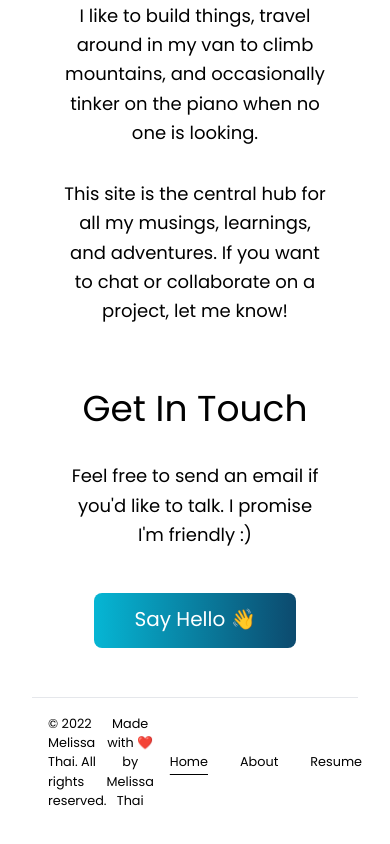
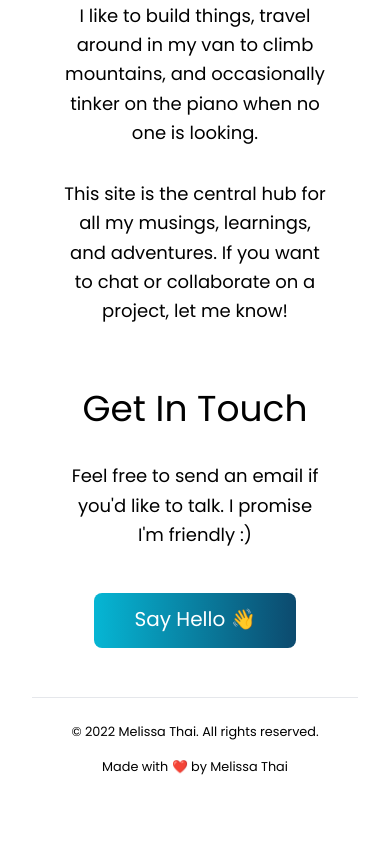
Before and after one commit to melissapthai/melissapthai.com, a Next.js app: page / in a window 390 px wide. Shown: the part 687-1531 px from the top of the page. Built offline with nearby package versions, Linux system fonts and the light colour scheme.

Commit message:
make footer more responsive

```diff
--- a/components/footer.tsx
+++ b/components/footer.tsx
@@ -10,14 +10,15 @@ export default function Footer() {
     <>
       <hr />
       <small>
-        <footer className="flex items-center p-4">
-          <div className="flex basis-1/3">
+        <footer>
+          <div className="grid grid-cols-1 p-4 lg:grid-cols-3">
+            <div className="py-2 text-center lg:py-4 lg:text-left">
               &copy; {currentYear} Melissa Thai. All rights reserved.
             </div>
-          <div className="basis-1/3 text-center">
+            <div className="py-2 text-center lg:py-4">
               Made with ❤️ by Melissa Thai
             </div>
-          <div className="flex basis-1/3 justify-end">
+            <div className="collapse flex justify-end lg:visible">
               {routes.map((route) => (
                 <NavLink
                   key={route.href}
@@ -31,6 +32,7 @@ export default function Footer() {
                 />
               ))}
             </div>
+          </div>
         </footer>
       </small>
     </>
```
Lines whose indentation alone changed are shown as unchanged.
